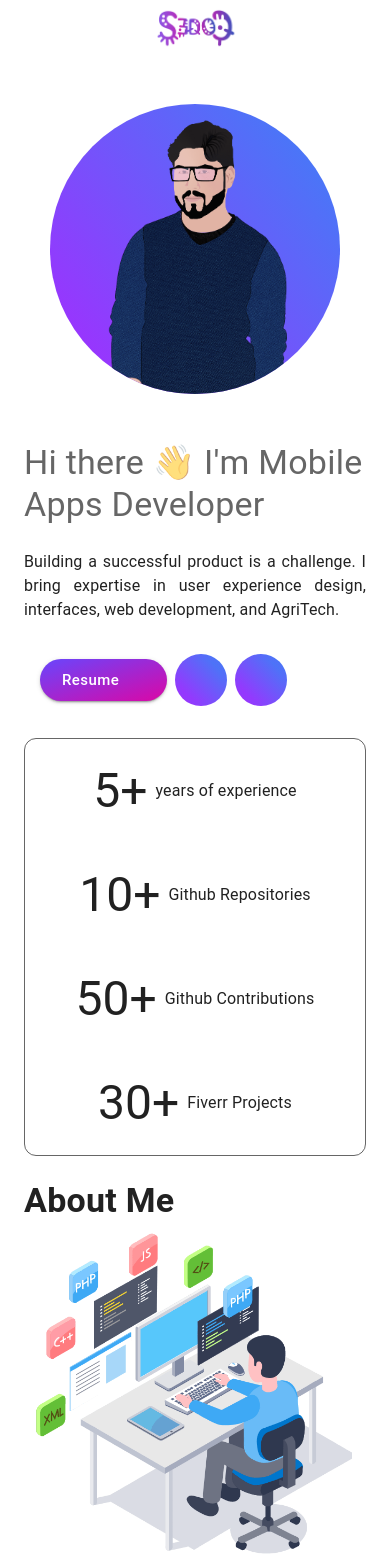
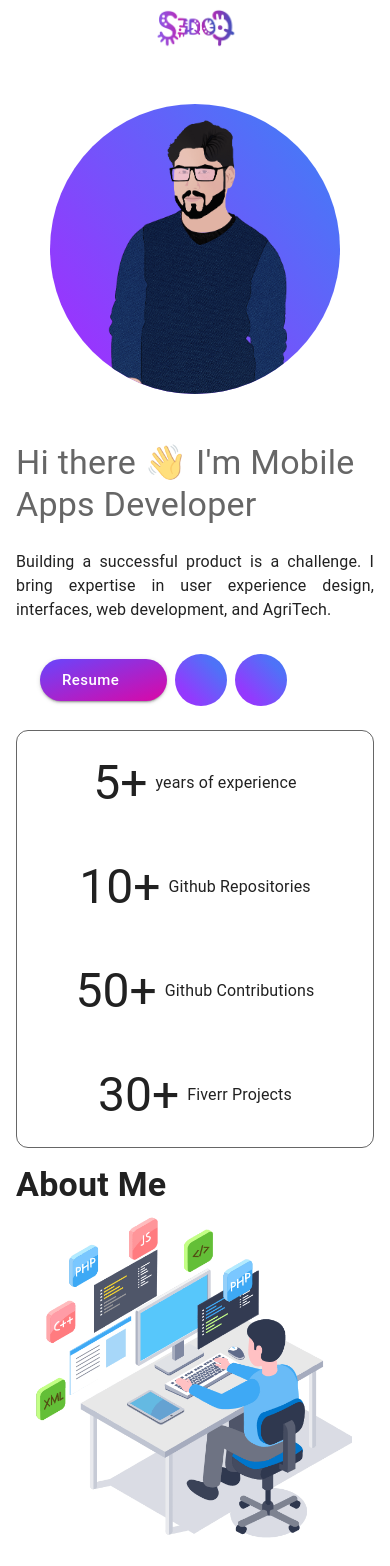
Before and after one commit to shoaiby31/my-portfolio, a React (Create React App) app: page / in a window 390 px wide. Shown: the top 1566 px of the page. Built offline with nearby package versions, Linux system fonts and the light colour scheme; some icons are missing.

Commit message:
minor changes

```diff
--- a/src/components/aboutme.jsx
+++ b/src/components/aboutme.jsx
@@ -5,7 +5,7 @@ import { Box, Typography, Card, CardMedia, CardContent, Grid, Divider } from '@m
 const Aboutme = () => {
   return (
     <Box id='about'>
-      <Box paddingX={{xs: 3, md:5}}>
+      <Box paddingX={{xs: 2, md:5}}>
         <Typography variant="h4" sx={{ fontWeight: 'bold' }}>About Me</Typography>
       </Box>
       <Grid container spacing={0} sx={{ paddingX: 3 }}>
--- a/src/components/career.jsx
+++ b/src/components/career.jsx
@@ -3,7 +3,7 @@ import React from 'react'
 
 function Career() {
     return (
-        <Box padding={{ xs:3, sm:3, md:5, lg:5, xl:5}}>
+        <Box padding={{ xs:2, sm:2, md:5, lg:5, xl:5}}>
             <Grid container spacing={0} sx={{ borderRadius:3, borderWidth: '1px', borderStyle: 'solid', borderColor: 'text.secondary' }}>
                 <Grid size={{ xs: 12, sm: 12, md: 4, lg: 3, xl: 3 }} sx={{ display: 'flex', justifyContent: 'center' }}>
                     <Box sx={{ display: 'flex', alignItems: 'center', padding: 3 }}>
--- a/src/components/contact.jsx
+++ b/src/components/contact.jsx
@@ -40,7 +40,7 @@ const Contact = () => {
     };
     return (
         <Box id='contact'>
-            <Box paddingX={{ xs: 3, md: 5 }} paddingTop={5}>
+            <Box paddingX={{ xs: 2, md: 5 }} paddingTop={5}>
                 <Divider />
             </Box>
             <Typography variant='h1' sx={{
@@ -51,7 +51,7 @@ const Contact = () => {
             <Grid container>
                 <Grid size={{ xs: 12, sm: 12, md: 6, lg: 6, xl: 6 }}>
                     <Card elevation={0}>
-                        <CardContent sx={{ paddingX: { xs: 3, sm: 3, md: 5, lg: 5, xl: 5 } }}>
+                        <CardContent sx={{ paddingX: { xs: 2, sm: 3, md: 5, lg: 5, xl: 5 } }}>
                             <Box component="form" ref={form} onSubmit={sendEmail} sx={{ display: 'flex', flexDirection: 'column', gap: 2 }}>
                                 {status === 'success' && (
                                     <Alert severity="success" sx={{ mt: 2 }}>
--- a/src/components/experience.jsx
+++ b/src/components/experience.jsx
@@ -27,18 +27,18 @@ const Experience = () => {
     <Box id='experience'>
       <MotionBox initial={{ opacity: 0, rotateX: -90 }} whileInView={{ opacity: 1, rotateX: 0 }}
         transition={{ duration: 1, ease: 'easeOut' }} viewport={{ once: true }} sx={{ mt: 6, perspective: 1000 }}>
-        <Box paddingX={{ xs: 3, md: 5 }} paddingBottom={{xs: 1, md: 2}}>
+        <Box paddingX={{ xs: 2, md: 5 }} paddingBottom={{xs: 1, md: 2}}>
           <Divider />
         </Box>
         <Grid container spacing={1}>
           <Grid size={{ xs: 12, sm: 12, md: 8, lg: 8, xl: 8 }}>
             <Card elevation={0}>
-              <CardContent sx={{ paddingX: { xs: 3, sm: 3, md: 5, lg: 5, xl: 5 } }}>
+              <CardContent sx={{ paddingX: { xs: 2, sm: 2, md: 5, lg: 5, xl: 5 } }}>
                 <Typography variant="h4" sx={{ fontWeight: 'bold' }}>My Experience 💼</Typography>
 
               </CardContent>
               {experiences.map((item, key) => (
-                <CardContent key={key} sx={{ paddingX: { xs: 3, sm: 3, md: 5, lg: 5, xl: 5 } }}>
+                <CardContent key={key} sx={{ paddingX: { xs: 2, sm: 2, md: 5, lg: 5, xl: 5 } }}>
                   <Typography variant="h6" sx={{ fontWeight: 'bold' }}>
                     {item.number}. {item.title}
                   </Typography>
--- a/src/components/header.jsx
+++ b/src/components/header.jsx
@@ -30,7 +30,7 @@ function Header() {
                 </Grid>
                 <Grid size={{ xs: 12, sm: 12, md: 8, lg: 8, xl: 8 }} >
                     <Card elevation={0}>
-                        <CardContent sx={{ paddingTop: 5, paddingX: { xs: 3, sm: 3, md: 5, lg: 5, xl: 5 } }}>
+                        <CardContent sx={{ paddingTop: 5, paddingX: { xs: 2, sm: 2, md: 5, lg: 5, xl: 5 } }}>
                             <Typography sx={{ fontWeight: 'bold', typography: { xs: 'h4', sm: 'h3', md: 'h3', lg: 'h3', xl: 'h1' }, color: 'text.secondary' }}>Hi there <span>👋</span> I'm {skills[currentSkillIndex]} </Typography>
                             <Typography textAlign={'justify'} variant="body1" sx={{ typography: { xs: 'body1', sm: 'button', md: 'caption', lg: 'body2', xl: 'h6' }, paddingTop: 3 }}>Building a successful product is a challenge. I bring expertise in user experience design, interfaces, web development, and AgriTech.</Typography>
                         </CardContent>
--- a/src/components/services.jsx
+++ b/src/components/services.jsx
@@ -28,7 +28,7 @@ const serviceItems = [
 ]
 function Services() {
     return (
-        <Box id='services' sx={{ paddingX: { xs: 3, sm: 3, md: 5, lg: 5, xl: 5 } }}>
+        <Box id='services' sx={{ paddingX: { xs: 2, sm: 2, md: 5, lg: 5, xl: 5 } }}>
             <Typography variant="h4" sx={{ fontWeight: 'bold', paddingY: 2 }}>My Services</Typography>
             <Grid container spacing={3} >
                 {serviceItems.map((item, key) => (
--- a/src/components/skills.jsx
+++ b/src/components/skills.jsx
@@ -43,7 +43,7 @@ const SkillCard = ({ icon, title, description }) => (
 
 const Skills = () => {
     return (
-        <Box id="skills" paddingX={{ xs: 3, sm: 3, md: 5, lg: 5, xl: 5 }}>
+        <Box id="skills" paddingX={{ xs: 2, sm: 2, md: 5, lg: 5, xl: 5 }}>
             <Divider />
             <Typography variant="h4" sx={{ fontWeight: 'bold', paddingY: 2 }}>My Skills</Typography>
             <Typography variant="subtitle1" mb={3}>
```
